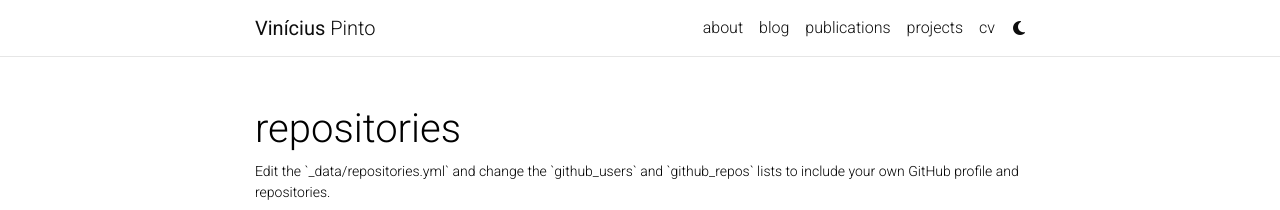
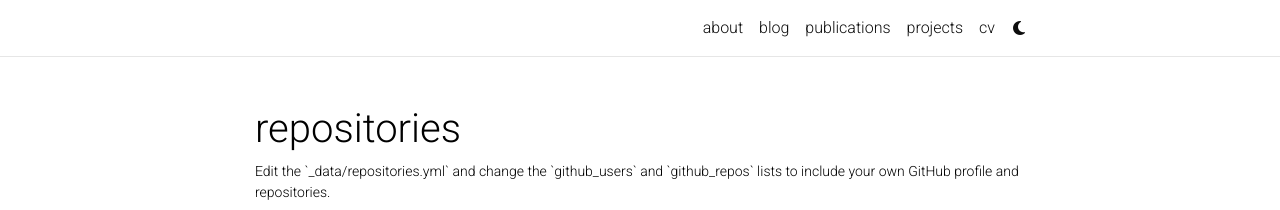
Before and after one commit to viniciusppinto/v, a Jekyll site: the page built from _pages/repositories.md, in a window 1280 px wide. Shown: the top 210 px of the page. Built offline with Jekyll 4.4.1, drawn with Linux system fonts in a browser that asks for light colours; comment, search, counter and statistics services are not loaded; a style sheet for code colours, icons or effects is not loaded.

Commit message:
Update _config.yml

```diff
--- a/_config.yml
+++ b/_config.yml
@@ -2,7 +2,7 @@
 # Site settings
 # -----------------------------------------------------------------------------
 
-title: <b>Vinícius</b> Pinto # the website title (if blank, full name will be used instead)
+title: # the website title (if blank, full name will be used instead)
 first_name: Vinícius
 middle_name: P.
 last_name: Pinto
```
